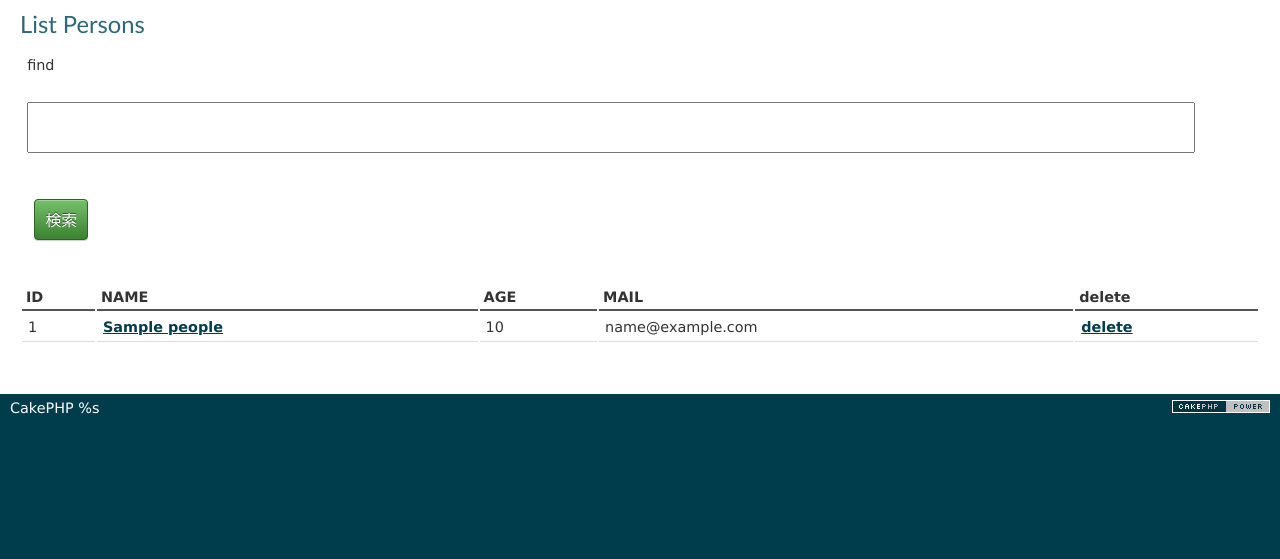
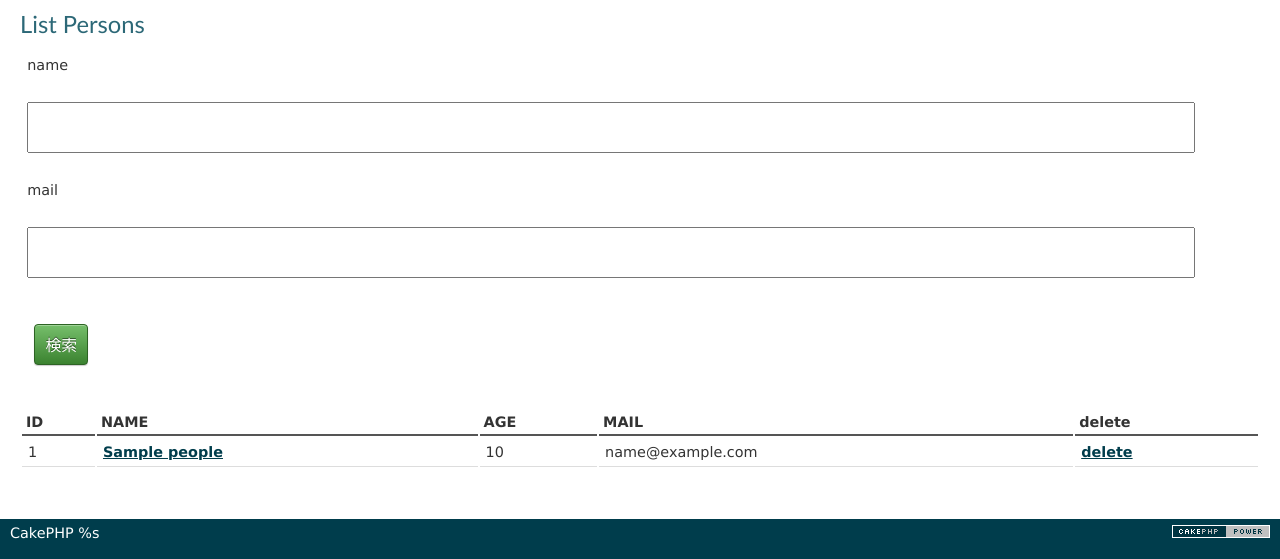
Before and after one commit to NagatsumaHiroki/cakephp2, a CakePHP app: the page made by app/View/Peoples/index.ctp in a window 1280 px wide. Shown: the part 47-606 px from the top of the page. Run offline with PHP 8.4 and a stand-in for CakePHP, Linux system fonts and the light colour scheme; the template is opened without the code that fills it: most values are stand-ins (such as "Sample title", 1, 10 or a date in 2020); form fields are guessed from the names that the template uses; data that the repository does not hold is empty; some libraries are stand-ins or nearby versions.

Commit message:
#2019_12_12 検索機能修正

```diff
--- a/app/View/Peoples/index.ctp
+++ b/app/View/Peoples/index.ctp
@@ -4,8 +4,10 @@
     ['type'=>'post',
     	'url'=>['controller'=>'Peoples',
     	'action' => 'index']])?>
-    <div>find</div>
-    <div><?=$this->Form->text('People.find') ?></div>
+    <div>name</div>
+    <div><?=$this->Form->text('People.name') ?></div>
+    <div>mail</div>
+    <div><?=$this->Form->text('People.mail') ?></div>
     <div><?=$this->Form->submit('検索') ?></div>
     <?=$this->Form->end() ?>
     <table>
```
Also changed, not shown: app/Controller/PeoplesController.php (+15 -2 lines).
